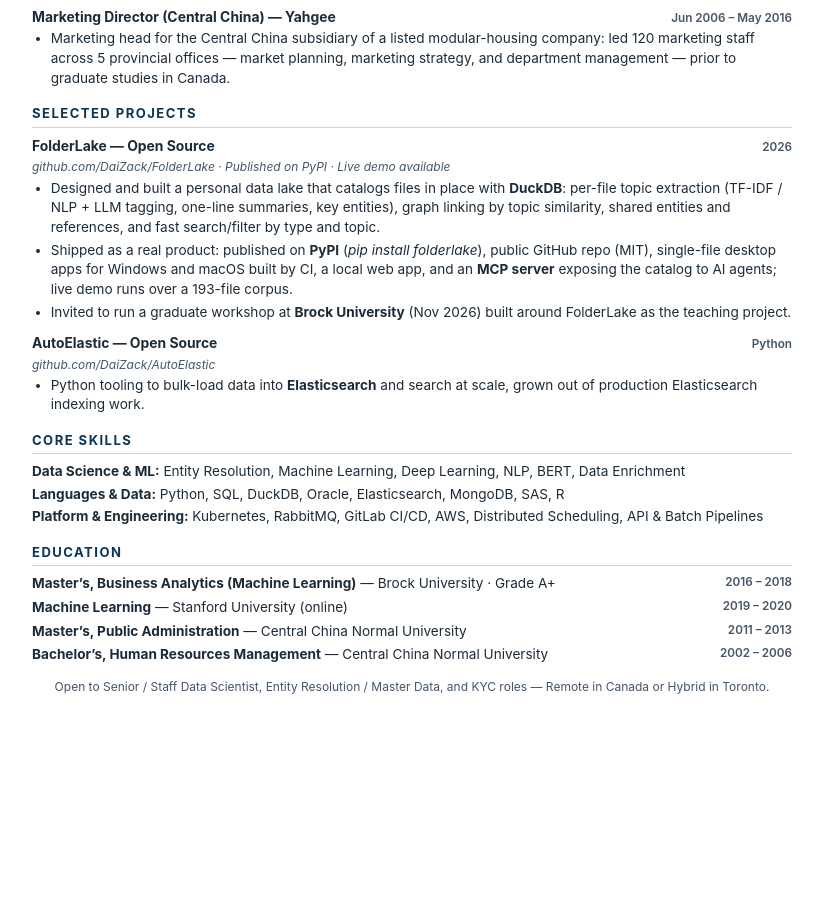
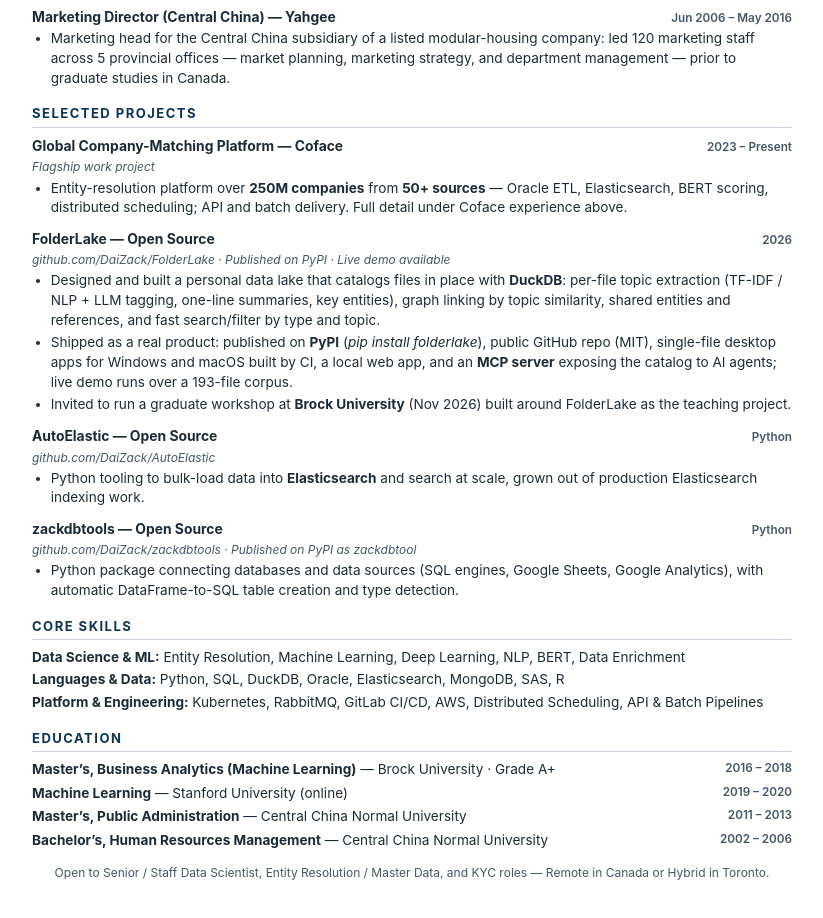
Before and after one commit to DaiZack/daizack.github.io, a plain HTML site: page resume.html in a window 1280 px wide. Shown: the part 920-1838 px from the top of the page, without its empty margins (228-1051 px from the left). Before the commit the page ends 1658 px from the top, so only its background shows below. Drawn offline with Linux system fonts and the light colour scheme.

Commit message:
Resume: projects lead with Coface flagship platform; add zackdbtools

```diff
--- a/resume.html
+++ b/resume.html
@@ -77,6 +77,11 @@
 
 <h2>Selected Projects</h2>
 <div class="job">
+  <div class="jh"><span class="jt">Global Company-Matching Platform — Coface</span><span class="jd">2023 – Present</span></div>
+  <p class="js">Flagship work project</p>
+  <ul><li>Entity-resolution platform over <strong>250M companies</strong> from <strong>50+ sources</strong> — Oracle ETL, Elasticsearch, BERT scoring, distributed scheduling; API and batch delivery. Full detail under Coface experience above.</li></ul>
+</div>
+<div class="job">
   <div class="jh"><span class="jt">FolderLake — Open Source</span><span class="jd">2026</span></div>
   <p class="js">github.com/DaiZack/FolderLake · Published on PyPI · Live demo available</p>
   <ul>
@@ -89,6 +94,11 @@
   <div class="jh"><span class="jt">AutoElastic — Open Source</span><span class="jd">Python</span></div>
   <p class="js">github.com/DaiZack/AutoElastic</p>
   <ul><li>Python tooling to bulk-load data into <strong>Elasticsearch</strong> and search at scale, grown out of production Elasticsearch indexing work.</li></ul>
+</div>
+<div class="job">
+  <div class="jh"><span class="jt">zackdbtools — Open Source</span><span class="jd">Python</span></div>
+  <p class="js">github.com/DaiZack/zackdbtools · Published on PyPI as zackdbtool</p>
+  <ul><li>Python package connecting databases and data sources (SQL engines, Google Sheets, Google Analytics), with automatic DataFrame-to-SQL table creation and type detection.</li></ul>
 </div>
 
 <h2>Core Skills</h2>
```
